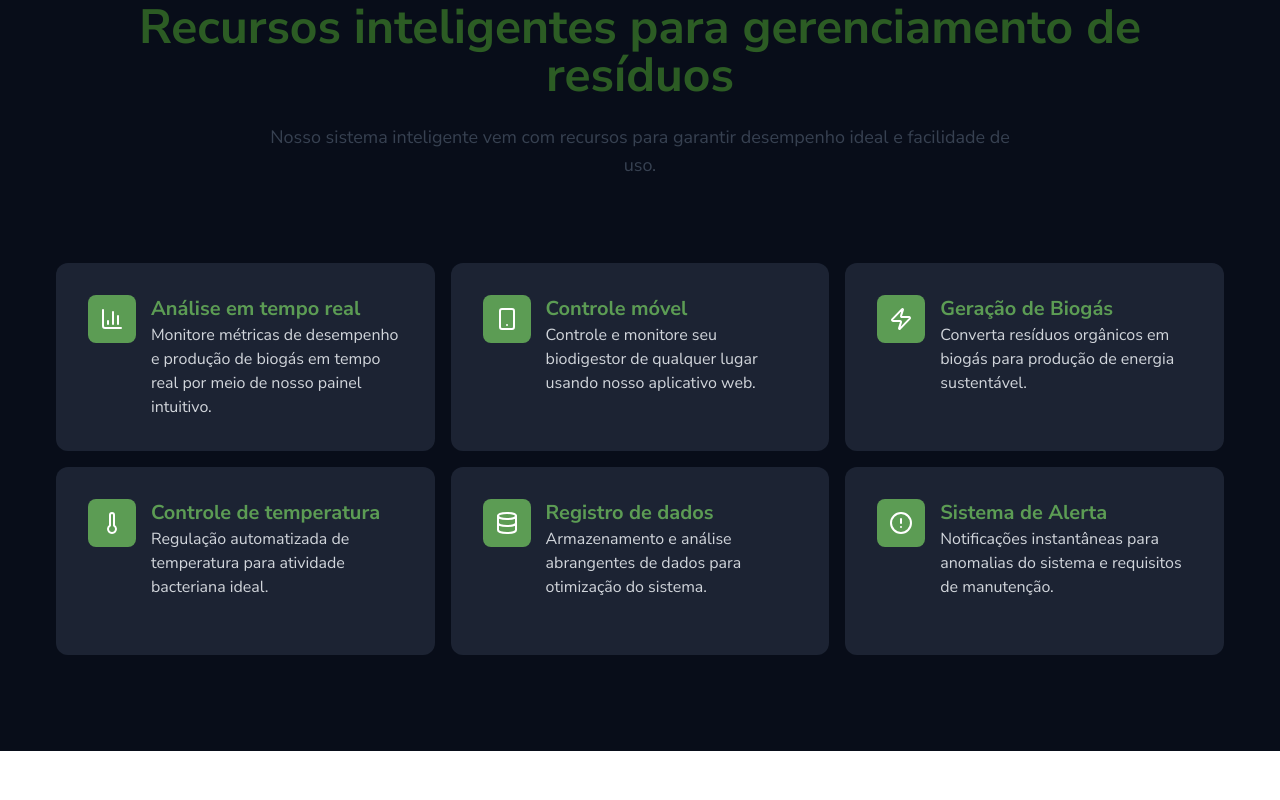
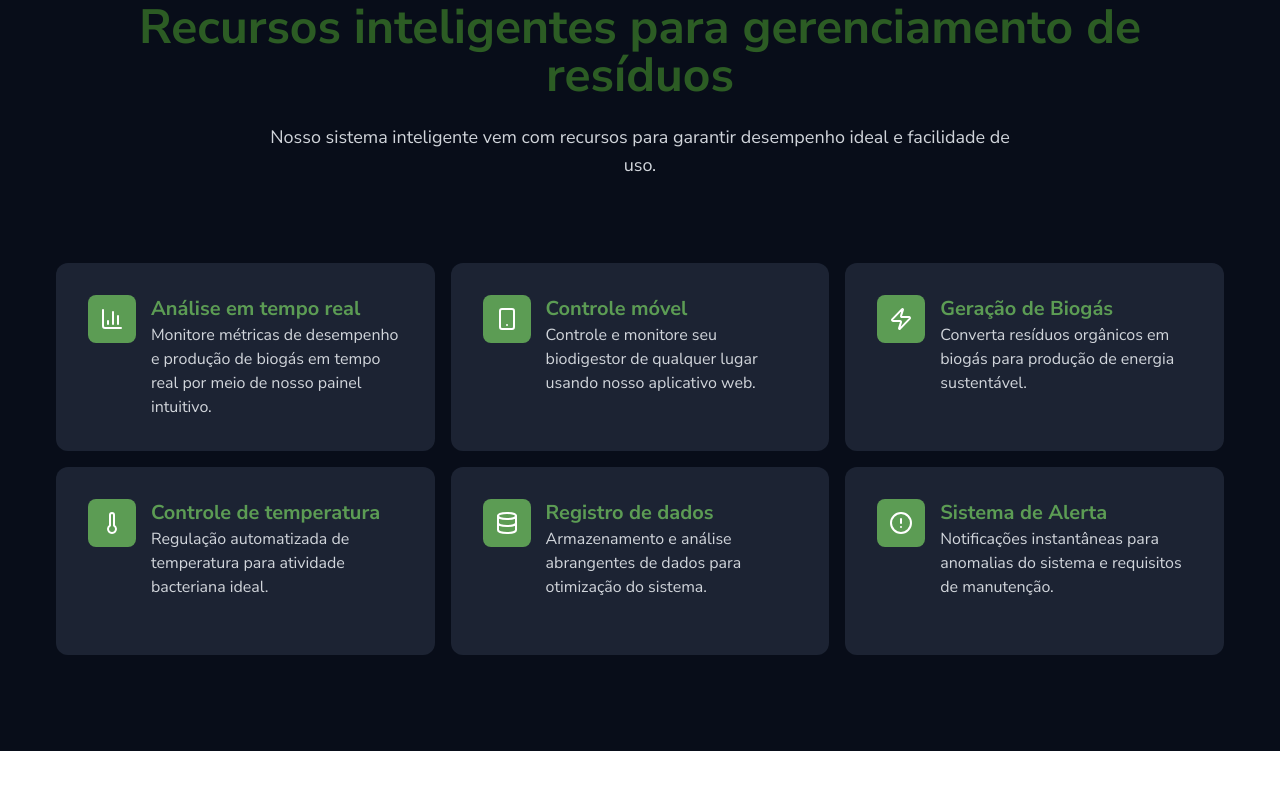
Before and after one commit to Lotus-Bio/lotus-frontend-2.0, a Next.js app: page / in a window 1280 px wide. Shown: the part 1680-2480 px from the top of the page. Built offline with nearby package versions, Linux system fonts and the light colour scheme; no server answers.

Commit message:
adiciona propriedade dark no subtitulo

```diff
--- a/src/ui/components/SubtitleSection/index.jsx
+++ b/src/ui/components/SubtitleSection/index.jsx
@@ -1,7 +1,7 @@
 import { StyledSubtitleSection } from "./subtitleSection.style";
 
-const SubtitleSection = ({ children }) => {
-  return <StyledSubtitleSection>{children}</StyledSubtitleSection>;
+const SubtitleSection = ({ children, dark }) => {
+  return <StyledSubtitleSection dark={dark}>{children}</StyledSubtitleSection>;
 };
 
 export default SubtitleSection;
--- a/src/ui/components/SubtitleSection/subtitleSection.style.js
+++ b/src/ui/components/SubtitleSection/subtitleSection.style.js
@@ -1,7 +1,8 @@
 import styled from "styled-components";
 
 export const StyledSubtitleSection = styled.h3`
-  color: ${({ theme }) => theme.colors.darkGrey};
+  color: ${({ theme, dark }) =>
+    dark ? theme.colors.darkGrey : theme.colors.lightGrey};
   font-size: 1.125rem;
   line-height: 1.75rem;
   max-width: 48rem;
--- a/src/ui/sections/MissionSection/index.jsx
+++ b/src/ui/sections/MissionSection/index.jsx
@@ -10,7 +10,7 @@ const MissionSection = () => {
     <StyledMissionSection id="mission">
       <div className="container">
         <TitleSection>Revolucionando a gestão de resíduos</TitleSection>
-        <SubtitleSection>
+        <SubtitleSection dark>
           Manter um biodigestor eficiente pode ser um desafio. Dados
           inconsistentes e falta de monitoramento podem levar a problemas como
           baixa produção de biogás e odores indesejados. É por isso que criamos
--- a/src/ui/sections/PlanSection/index.jsx
+++ b/src/ui/sections/PlanSection/index.jsx
@@ -10,7 +10,7 @@ const PlanSection = ({ setMessage }) => {
     <StyledPlanSection id="plan">
       <div className="container">
         <TitleSection>Escolha seu plano</TitleSection>
-        <SubtitleSection>
+        <SubtitleSection dark>
           Selecione a solução perfeita para suas necessidades
         </SubtitleSection>
       </div>
```
